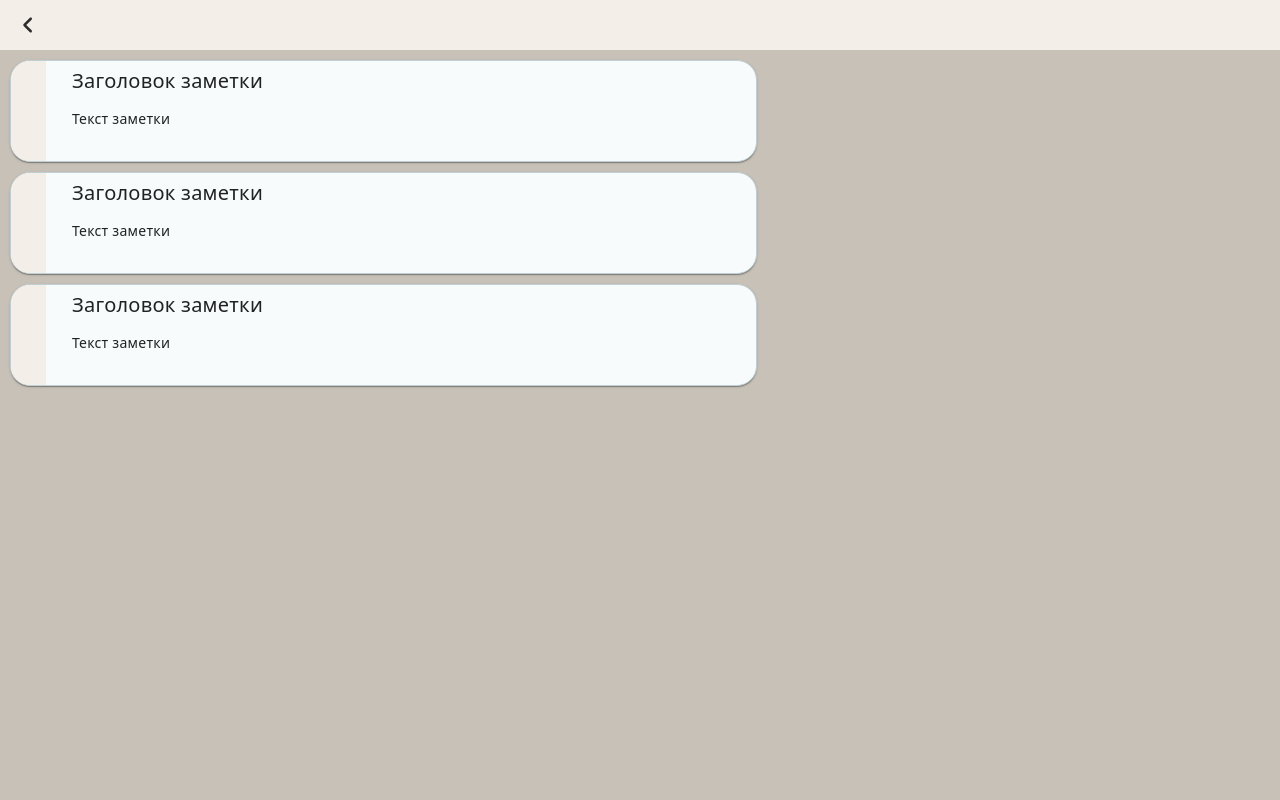
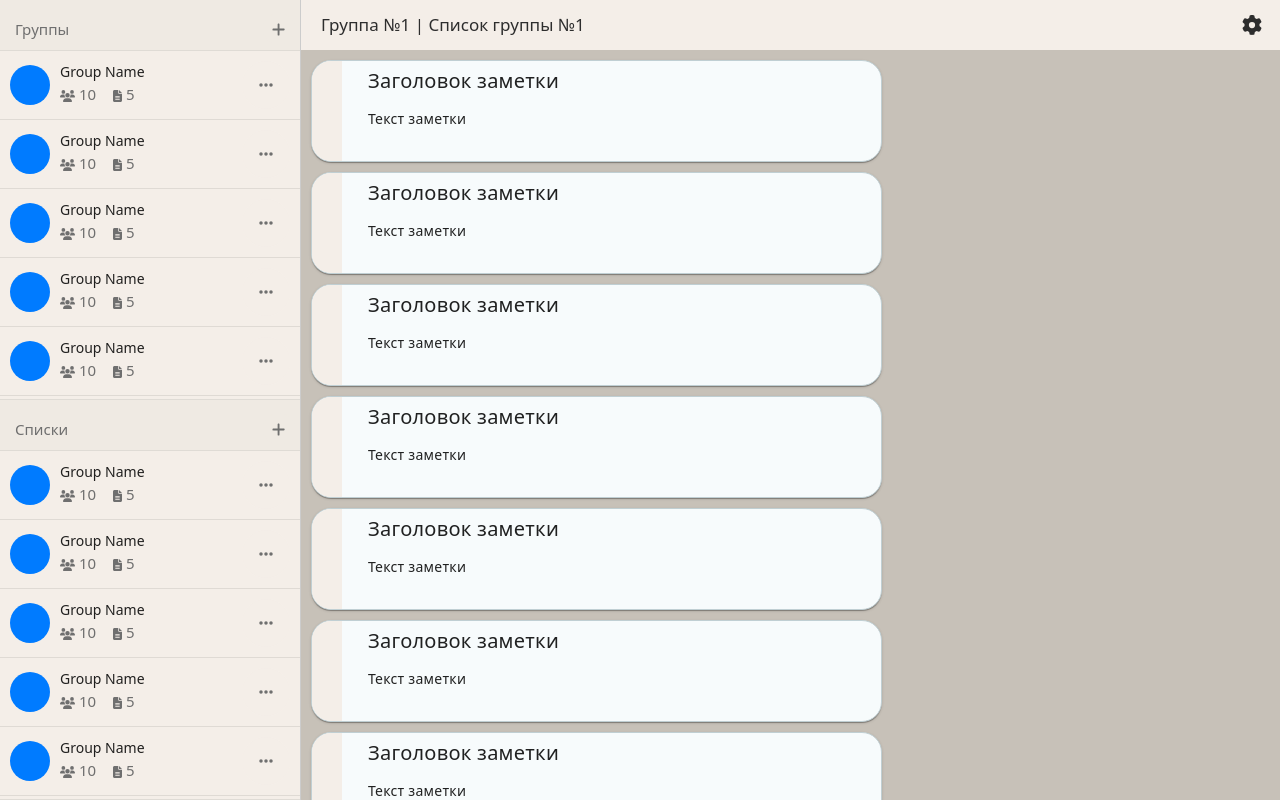
Before and after one commit to AdepteXiao/cobuy, a Vue app: page / in a window 1280 px wide. Built offline with nearby package versions, Linux system fonts and the light colour scheme.

Commit message:
fin static group comp, added scroll lists, almost done sidebar

```diff
--- a/src/App.vue
+++ b/src/App.vue
@@ -43,7 +43,7 @@ export default {
     handleResize(entries) {
       for (let entry of entries) {
         // this.drawer = !(entry.contentRect.width <= 1280);
-        if (entry.contentRect.width <= 1280) {
+        if (entry.contentRect.width <= 800) {
           console.log('<= 800px');
           this.closableDrawer = true;
           this.drawer = false;
@@ -74,23 +74,56 @@ export default {
 
     <v-main>
       <v-row no-gutters>
-        <v-col >
-          <v-navigation-drawer cols="3" v-if="drawer" v-model="drawer" class="left-drawer">
+        <v-col cols="auto" v-if="drawer" v-model="drawer" class="left-drawer">
+          <!--          <v-navigation-drawer cols="3" v-if="drawer" v-model="drawer" class="left-drawer">-->
+          <div class="scroll-list-annotation">
+            <p class="annotation-text">Группы</p>
+            <v-spacer></v-spacer>
+            <v-btn icon flat size="x-small" class="sidebar-button">
+              <fa :icon="['fas', 'plus']"/>
+            </v-btn>
+          </div>
+          <v-divider></v-divider>
+          <v-list class="sidebar-list" overflow-y-auto>
+            <div v-for="index in 10" :key="index">
               <GroupComponent/>
+              <v-divider></v-divider>
+            </div>
+          </v-list>
+          <v-divider></v-divider>
+          <div class="scroll-list-annotation">
+            <p class="annotation-text">Списки</p>
+            <v-spacer></v-spacer>
+            <v-btn icon flat size="x-small" class="sidebar-button">
+              <fa :icon="['fas', 'plus']"/>
+            </v-btn>
+          </div>
+          <v-divider></v-divider>
+          <v-list class="sidebar-list" overflow-y-auto>
+            <div v-for="index in 10" :key="index">
               <GroupComponent/>
-            <GroupComponent/>
-            <GroupComponent/>
-          </v-navigation-drawer>
+              <v-divider></v-divider>
+            </div>
+          </v-list>
+          <v-divider></v-divider>
+          <!--          </v-navigation-drawer>-->
         </v-col>
-        <v-col cols="12" class="right-part">
+        <v-col class="right-part">
           <v-toolbar class="app-bar">
             <v-btn v-if="closableDrawer" icon @click="toggleLeftPart">
               <fa :icon="['fas', 'angle-left']" class="app-bar-icon"/>
             </v-btn>
+            <p class="app-bar-text">Группа №1 | Список группы №1</p>
+            <v-spacer></v-spacer>
+            <v-btn icon @click="">
+              <fa :icon="['fas', 'gear']" class="app-bar-icon"/>
+            </v-btn>
           </v-toolbar>
+          <v-list class="main-list" overflow-y-auto>
+            <div v-for="index in 10" :key="index">
               <NoteComponent/>
-          <NoteComponent/>
-          <NoteComponent/>
+            </div>
+          </v-list>
         </v-col>
       </v-row>
     </v-main>
@@ -162,8 +195,49 @@ export default {
   background-color: var(--color-background);
 }
 
+.v-divider {
+  margin: 0;
+  padding: 0;
+  color: var(--color-subtext);
+}
+
+.v-list {
+  padding: 0;
+  background-color: rgba(0, 0, 0, 0);
+  max-height: calc(100vh - 50px);
+}
+
+.scroll-list-annotation{
+  padding: 13px 5px 5px 15px;
+  display: flex;
+  flex-direction: row;
+  justify-content: flex-start;
+  align-items: center;
+}
+
+.annotation-text {
+  font-size: 15px;
+  font-weight: 400;
+  color: var(--color-subtext);
+}
+
+.sidebar-button {
+  color: var(--color-subtext);
+  font-size: 15px;
+  background-color: var(--color-base);
+}
+
+.sidebar-list {
+  active-color: var(--color-background);
+  max-height: calc(50vh - 52px);
+}
+
+::-webkit-scrollbar {
+  width: 0;
+}
+
 .app-bar-icon {
-  font-size:20px;
+  font-size: 20px;
   font-weight: lighter;
   color: var(--color-text);
 }
@@ -184,6 +258,16 @@ export default {
   position: relative;
 }
 
+.app-bar-text {
+  padding-left: 20px;
+  font-size: 17px;
+}
+
+.open-bar-button {
+  position: absolute;
+  left: 10px;
+}
+
 .open-bar-button {
   position: absolute;
   left: 10px;
@@ -197,9 +281,15 @@ export default {
 .left-drawer {
   background-color: var(--color-base);
   border-right: 1px solid #ccc;
+  min-width: 200px !important;
 }
 
 .right-part {
+
   height: 100vh;
 }
+
+p {
+  margin: 0;
+}
 </style>
--- a/src/components/GroupComponent.vue
+++ b/src/components/GroupComponent.vue
@@ -9,8 +9,7 @@ const groupImage = ref('src/assets/test-photo.png');
 </script>
 
 <template>
-  <v-card variant="flat" @click="">
-    <div class="group-component">
+  <v-card variant="flat" @click="" class="group-component" rounded="0">
       <div class="icon">
         <!--      <img :src="groupImage" alt="Group Image" />-->
       </div>
@@ -21,7 +20,10 @@ const groupImage = ref('src/assets/test-photo.png');
           <p><fa :icon="['fas', 'file-alt']" class="icon-info"/> {{ postsCount }}</p>
         </div>
       </div>
-    </div>
+      <v-spacer></v-spacer>
+      <v-btn icon flat class="button-icon">
+        <fa :icon="['fas', 'ellipsis-h']" />
+      </v-btn>
   </v-card>
 
 </template>
@@ -31,8 +33,15 @@ const groupImage = ref('src/assets/test-photo.png');
   display: flex;
   align-items: center;
   padding: 10px;
+  min-width: 300px;
   background-color: var(--color-accent);
 }
+
+.button-icon {
+  color: var(--color-icon);
+  background-color: var(--color-accent);
+}
+
 
 .icon {
   width: 40px;
--- a/src/components/NoteComponent.vue
+++ b/src/components/NoteComponent.vue
@@ -30,7 +30,7 @@
 
 .left-rectangle {
   flex: 1 1 10vh;
-  max-width: 35px;
+  max-width: 30px;
   min-width: 10px;
   background-color: var(--color-accent);
 }
```
Lines whose indentation alone changed are shown as unchanged.
